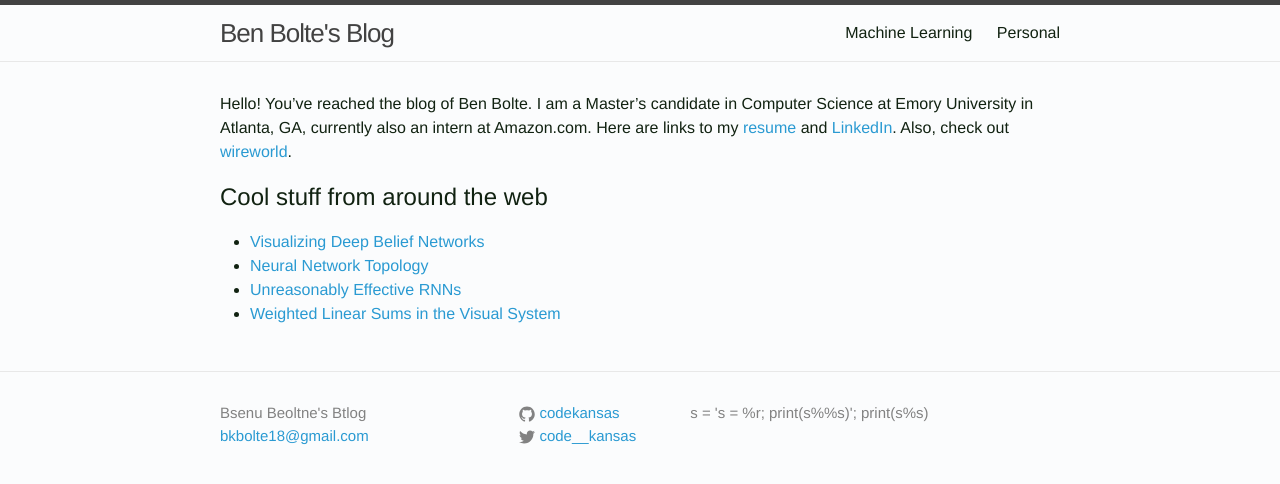
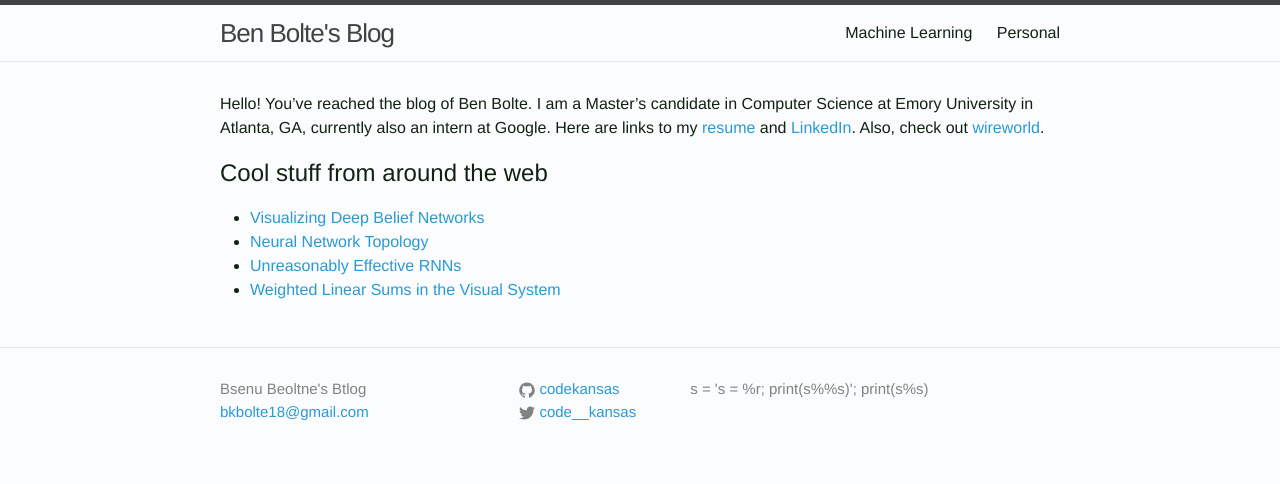
Before and after one commit to codekansas/codekansas.github.io, a Jekyll site: the page built from index.md, in a window 1280 px wide. Shown: the top 484 px of the page. Built offline with Jekyll 4.4.1, drawn with Linux system fonts in a browser that asks for light colours.

Commit message:
updated index to remove amazon

```diff
--- a/index.md
+++ b/index.md
@@ -2,7 +2,7 @@
 layout: default
 ---
 
-Hello! You've reached the blog of Ben Bolte. I am a Master's candidate in Computer Science at Emory University in Atlanta, GA, currently also an intern at Amazon.com. Here are links to my [resume](https://github.com/codekansas/jobs/blob/master/resume/cv_12.pdf) and [LinkedIn](https://www.linkedin.com/in/benjamin-bolte-37337686). Also, check out <a href="/resources/misc/wireworld.html" target="_blank">wireworld</a>.
+Hello! You've reached the blog of Ben Bolte. I am a Master's candidate in Computer Science at Emory University in Atlanta, GA, currently also an intern at Google. Here are links to my [resume](https://github.com/codekansas/jobs/blob/master/resume/cv_12.pdf) and [LinkedIn](https://www.linkedin.com/in/benjamin-bolte-37337686). Also, check out <a href="/resources/misc/wireworld.html" target="_blank">wireworld</a>.
 
 ## Cool stuff from around the web
  - [Visualizing Deep Belief Networks](https://www.cs.toronto.edu/~hinton/adi/index.htm)
```
